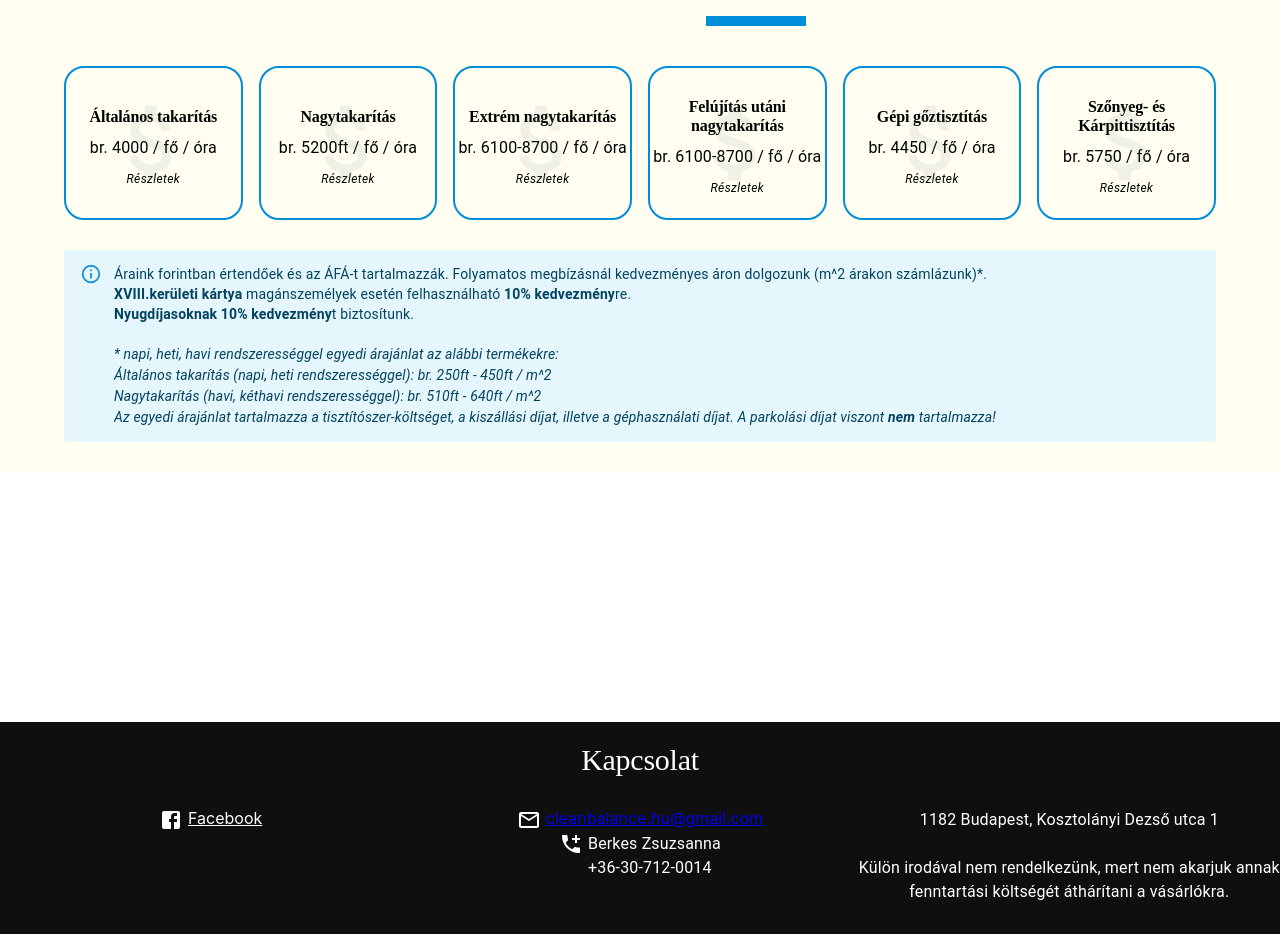
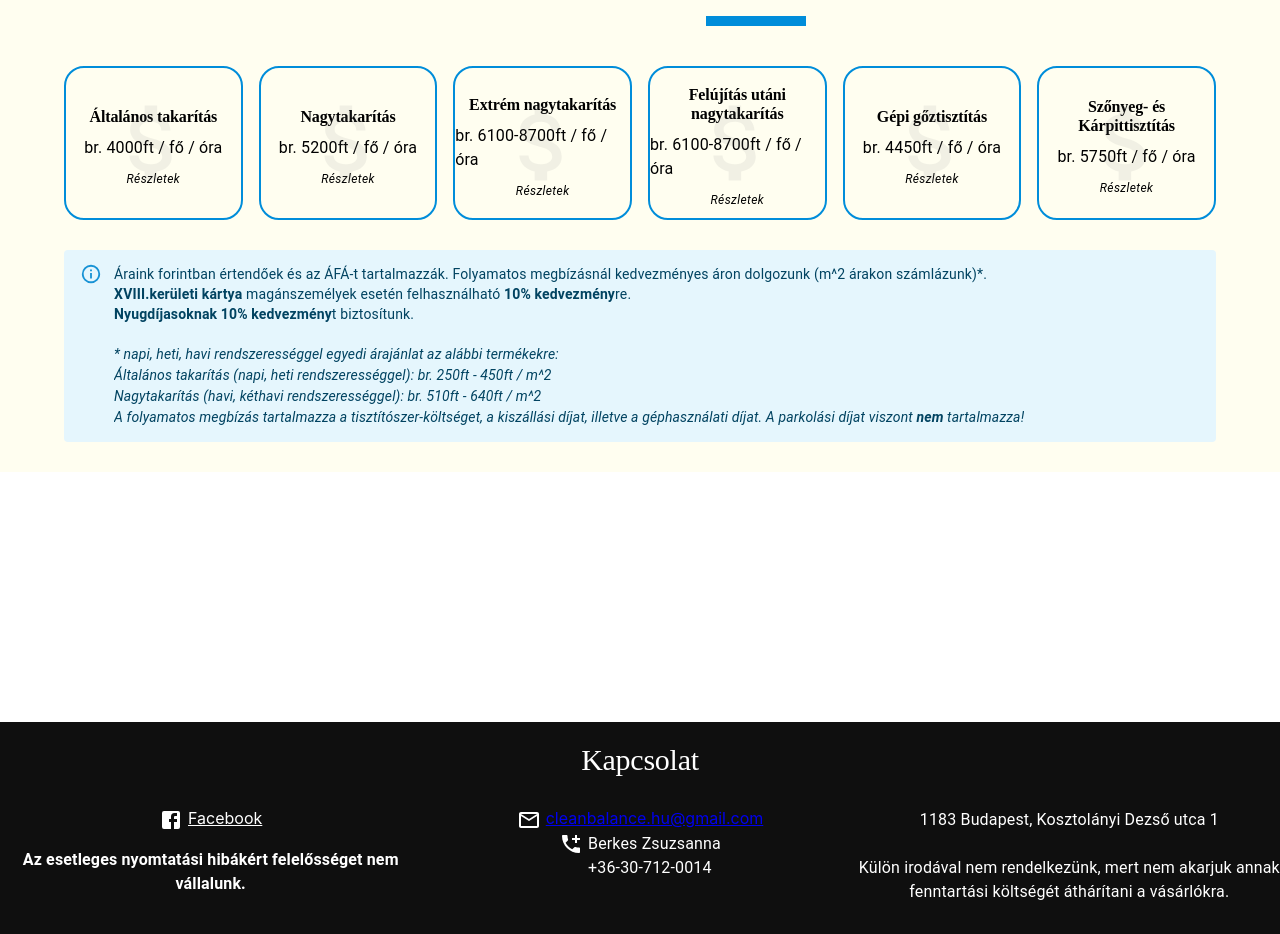
Before and after one commit to FaberBenjamin/cleanbalance, a React (Create React App) app: page / in a window 1280 px wide. Shown: the part 3280-4214 px from the top of the page. Built offline with nearby package versions, Linux system fonts and the light colour scheme; a web font is replaced by a local one.

Commit message:
Minor improvements

```diff
--- a/src/components/layouts/contactPage.tsx
+++ b/src/components/layouts/contactPage.tsx
@@ -44,6 +44,7 @@ export const ContactPage = ({scrollToPage}) => {
             <FacebookIcon sx={{ ":hover": {color: "blue"}, color: "white" }} />
             Facebook</a>
           </Box>
+          <Typography sx={{ color: "white", textAlign: "center", mt: 2, fontWeight: 'bold' }}>Az esetleges nyomtatási hibákért felelősséget nem vállalunk.</Typography>
         </Grid>
         <Grid item lg={4}>
             <Box sx={{ display: "flex", gap: "5px", justifyContent: "center" }}>
@@ -55,7 +56,7 @@ export const ContactPage = ({scrollToPage}) => {
             <Typography sx={{ color: "white" }}>Berkes Zsuzsanna<br />+36-30-712-0014</Typography>
           </Box>
         </Grid >
-        <Grid ref={contactPageRef} item lg={4}><Typography sx={{ color: "white", textAlign: "center" }}>1182 Budapest, Kosztolányi Dezső utca 1 <br /><br /> Külön irodával nem rendelkezünk, mert nem akarjuk annak fenntartási költségét áthárítani a vásárlókra.</Typography></Grid>
+        <Grid ref={contactPageRef} item lg={4}><Typography sx={{ color: "white", textAlign: "center" }}>1183 Budapest, Kosztolányi Dezső utca 1 <br /><br /> Külön irodával nem rendelkezünk, mert nem akarjuk annak fenntartási költségét áthárítani a vásárlókra.</Typography></Grid>
       </Grid>
     </Box >
   );
--- a/src/components/layouts/pricePage.tsx
+++ b/src/components/layouts/pricePage.tsx
@@ -63,7 +63,7 @@ export const PricePage = ({scrollToPage}) => {
           <Typography sx={{ fontStyle: "italic", fontSize: "14px" }}>* napi, heti, havi rendszerességgel egyedi árajánlat az alábbi termékekre:</Typography>
           <Typography sx={{ fontStyle: "italic", fontSize: "14px" }}>Általános takarítás (napi, heti rendszerességgel): br. 250ft - 450ft / m^2</Typography>
           <Typography sx={{ fontStyle: "italic", fontSize: "14px" }}>Nagytakarítás (havi, kéthavi rendszerességgel): br. 510ft - 640ft / m^2</Typography>
-          <Typography sx={{ fontStyle: "italic", fontSize: "14px" }}>Az egyedi árajánlat tartalmazza a tisztítószer-költséget, a kiszállási díjat, illetve a géphasználati díjat. A parkolási díjat viszont <strong>nem</strong> tartalmazza!</Typography>
+          <Typography sx={{ fontStyle: "italic", fontSize: "14px" }}>A folyamatos megbízás tartalmazza a tisztítószer-költséget, a kiszállási díjat, illetve a géphasználati díjat. A parkolási díjat viszont <strong>nem</strong> tartalmazza!</Typography>
         </Alert>
       </Box>
     </Box>
--- a/src/textTokens/priceTextTokens.ts
+++ b/src/textTokens/priceTextTokens.ts
@@ -1,6 +1,6 @@
 export const PriceTextTokens = [
   {
-    cardPrice: "br. 4000 / fő / óra",
+    cardPrice: "br. 4000ft / fő / óra",
     tableTitle: "Általános takarítás",
     tableDescription:
       ["Az Általános takarítási szolgáltatásunkban a leggyakoribb otthoni takarítási feladatokat végezzük el. Ide tartozik a nagyobb tárgyakon való portörlés, mint például bútorokon, valamint a porszívózás és a felmosás. Emellett gondoskodunk a csempék, mosdókagylók, zuhanytálca és kád tisztításáról, valamint a WC teljes körű takarításáról. Szolgáltatásunk része továbbá a tűzhely és a mikrohullámú sütő kisebb takarítása is.", "Fontos kiemelni, hogy mindezeket a feladatokat képzett csapatunkkal végzzük, akik hatékonyan dolgoznak  és kiváló minőségű munkát nyújtanak. Az ár 4000 Ft/fő/óra, és a takarítást mindig ketten végzik,  mivel így nemcsak hatékonyabbak vagyunk, hanem időt is spórolunk mindannyiunk számára. Hiszünk  abban, hogy a csapatmunka segítségével jobb eredményeket érhetünk el, és minden ügyfelünk  elégedett lesz a végeredménnyel.","  Bízunk benne, hogy ezekkel a szolgáltatásokkal otthona tiszta és friss lesz, így Önnek csak a  kényelmes otthon élvezetére kelljen koncentrálnia."],
@@ -86,7 +86,7 @@ export const PriceTextTokens = [
     ],
   },
   {
-    cardPrice: "br. 6100-8700 / fő / óra",
+    cardPrice: "br. 6100-8700ft / fő / óra",
     tableTitle: "Extrém nagytakarítás",
     tableDescription:
       ["Az extrém takarítás olyan kihívást jelent, amelyben a gyűjtögető életmód által felhalmozódott hulladék és szemét teljes megsemmisítésére vagy átalakítására törekszünk. Az ilyen típusú takarítás során a nem használt tárgyak nagy mennyiségével és az elhanyagolt élettérrel kell megbirkózni. A rendkívül elhanyagolt életterekben gyakran szembe találjuk, magunkat szemét heggyel, amelyek között már alig lehet látni a padlót és közlekedni is nehezen lehet. Az extrém takarítás során a cél az, hogy ezeket a területeket megtisztítsák és rendezetté tegyék, megteremtve ezzel az egészséges és élhető környezetet."," Ez a fajta takarítás rendkívüli odafigyelést, erőfeszítést és szakértelmet igényel. A takarítóknak nem csak a felhalmozott szemetet és hulladékot kell eltávolítaniuk, hanem meg kell oldaniuk az esetleges szagproblémákat, fertőtleníteniük kell a felületeket, és vissza kell állítaniuk az élettér funkcionalitását."," Az extrém takarítás ára általában az elvégzendő munka mennyiségétől és a szükséges erőforrásoktól függ. A takarítás összköltsége általában 6100 forinttól egészen 8700 forintig terjedhet, attól függően hogy mekkora területet kell kitakarítani és milyen mértékű a rendrakás szükségessége."],
@@ -168,7 +168,7 @@ export const PriceTextTokens = [
     ],
   },
   {
-    cardPrice: "br. 6100-8700 / fő / óra",
+    cardPrice: "br. 6100-8700ft / fő / óra",
     tableTitle: "Felújítás utáni nagytakarítás",
     tableDescription:
       ["A felújítás utáni takarítás az építkezés után rendszerint szükséges, hogy a frissített tér újra tiszta és lakható legyen. Ez a folyamat különösen fontos, mivel az építkezési munkák során számos lerakódás és piszok keletkezik, mint például festék foltok és cseppek, építési por, vakolatdarabok stb.", "A festék foltok és cseppek eltávolítása általában az egyik legelső lépés a felújítás utáni takarítás során. Ez lehet festékmaradvány a falakon, a padlón, ablakon vagy akár a bútorokon is. Ezeket a foltokat alaposan el kell távolítani a felületekről, hogy a tér újra friss és esztétikus legyen. Az építési por szintén jelentős problémát jelenthet, mivel beleül a felületek pórusaiba és nehezen eltávolítható. A felújítás utáni takarítás során alaposan meg kell tisztítani minden felületet a por lerakódásától, beleértve a falakat, a padlókat, az ablakokat és az ajtókat is.","Az ilyen jellegű takarítás komoly erőfeszítést igényel, és gyakran speciális eszközöket és tisztítószereket is igényel. A szakszerű takarítás és a megfelelő felszerelés használata létfontosságú a felújítás utáni tiszta és rendezett tér eléréséhez",  "Az árak a felújítás utáni takarítás esetén változóak lehetnek, attól függően, hogy mennyi munkát és erőforrást igényel a takarítás. Ára 6100 Ft-tól egészen 8700 Ft-ig terjed, attól függően, hogy mekkora területet kell kitakarítani és milyen nehézségekkel kell megküzdeni a piszok és a foltok eltávolítása során."],
@@ -251,12 +251,12 @@ export const PriceTextTokens = [
   },
 
   {
-    cardPrice: "br. 4450 / fő / óra",
+    cardPrice: "br. 4450ft / fő / óra",
     tableTitle: "Gépi gőztisztítás",
     tableDescription: ["A gépi gőztisztítás egy hatékony és környezetbarát módszer a szennyeződések eltávolítására számos felületről, beleértve a konyhát, fürdőszobát is. Ez a technika forró gőzt használ, amely képes áthatolni a szálak között és feloldani a makacs szennyeződéseket. A gőz emellett természetes fertőtlenítő hatással is rendelkezik, így segít megsemmisíteni a baktériumokat és allergéneket is. Azonban fontos megjegyezni, hogy a gépi gőztisztításnak is vannak korlátai, például a nagyon makacs foltok esetén lehet, hogy több alkalommal kell alkalmazni, és bizonyos típusú anyagokra nem ajánlott. Általában azonban ez a módszer hatékony és kíméletes megoldás a háztartási tisztítási feladatokhoz."]
   },
   {
-    cardPrice: "br. 5750 / fő / óra",
+    cardPrice: "br. 5750ft / fő / óra",
     tableTitle: "Szőnyeg- és Kárpittisztítás",
     tableDescription: ["A gépi szőnyegtisztítás hatékony és gyors megoldást kínál szőnyegeinkben megbújó szennyeződések és foltok eltávolítására. A gépek alaposan tisztítják a szálakat, mélyre hatolva kiszedik a makacs szennyeződéseket is. Ugyanakkor, néha előfordulhat, hogy néhány folt nem távozik teljesen. Fontos tehát, hogy előzetesen felmérjük a szőnyeg állapotát, és reálisan beállítsuk az elvárásainkat a tisztítás eredményeivel kapcsolatban."]
   },
```
